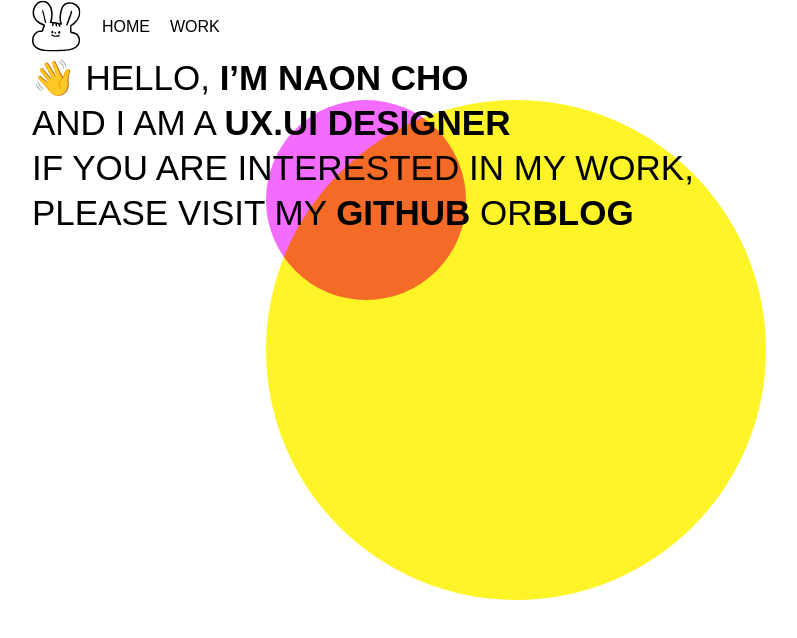
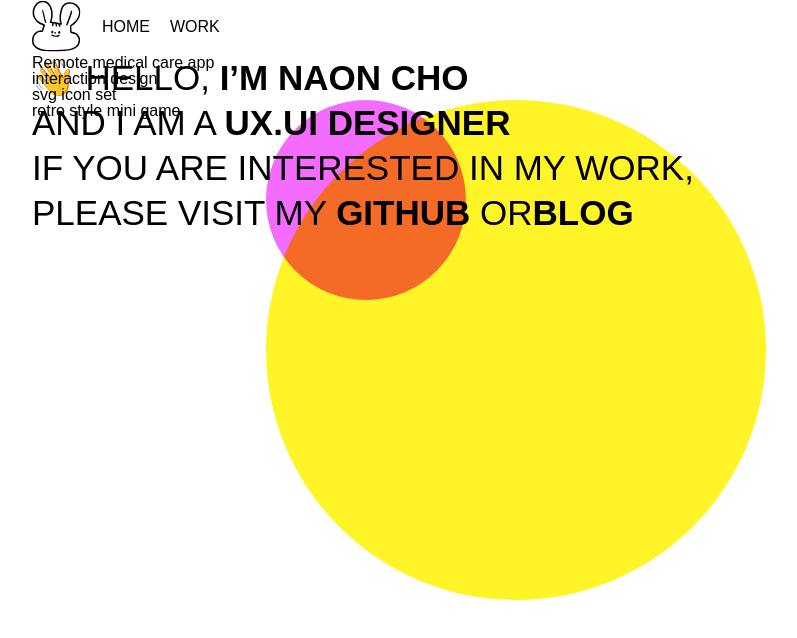
Before and after one commit to jonalong/nalong-homepage, a Next.js app: page / in a window 1280 px wide. Shown: the top 638 px of the page, without its empty margins (273-1070 px from the left). Built offline with nearby package versions, Linux system fonts and the light colour scheme; a web font is replaced by a local one.

Commit message:
페이지 스크롤 이벤트 적용

```diff
--- a/components/page.jsx
+++ b/components/page.jsx
@@ -3,7 +3,7 @@ import styles from '@/styles/components/page.module.scss';
 export default function Page(props)
 {
   return (
-    <div className={styles.page}>
+    <div className={styles.page} style={{...props.style}}>
       {props.children}
     </div>
   );
--- a/pages/index.jsx
+++ b/pages/index.jsx
@@ -1,4 +1,4 @@
-import { useEffect } from 'react';
+import { useEffect, useState } from 'react';
 
 import styles from '@/styles/pages/main.module.scss';
 
@@ -7,33 +7,68 @@ import Page from '@/components/page';
 import Home from '@/components/home';
 import Work from '@/components/work';
 
+const LIMIT_DELTA = 30;
+
 export default function MainPage()
 {
+  const pages = [<Home />, <Work />]
+
+  const [state, setState] = useState({
+    moving: false,
+    activePage: 0
+  });
+
   const handleScrollEvent = (e) =>
   {
-    console.log(e)
+    if (state.moving)
+    {
+      return;
     }
 
-  useEffect(() =>
+    if (Math.abs(e.deltaY) > LIMIT_DELTA)
     {
-    document.addEventListener('wheel', handleScrollEvent, false);
-
-    return () =>
+      if (e.deltaY < 0)
       {
-      document.removeEventListener('wheel', handleScrollEvent);
+        if (state.activePage === 0)
+        {
+          return;
         }
+        setState({
+          moving: true,
+          activePage: state.activePage - 1
         });
+        setTimeout(() => setState({
+          moving: false,
+          activePage: state.activePage - 1
+        }), styles.movingMs);
+      }
+      else
+      {
+        if (state.activePage === pages.length - 1)
+        {
+          return;
+        }
+        setState({
+          moving: true,
+          activePage: state.activePage + 1
+        });
+        setTimeout(() => setState({
+          moving: false,
+          activePage: state.activePage + 1
+        }), styles.movingMs);
+      }
+    }
+  }
 
   return (
     <main>
       <Circle />
-      <div className={styles.pages}>
-        <Page>
-          <Home />
+      <div className={styles.pages} onWheel={handleScrollEvent}>
+        {pages.map((page, i) =>
+          <Page key={i} style={{ top: (i - state.activePage) * styles.height }}>
+            {page}
           </Page>
-        <Page>
-          <Work />
-        </Page>
+        )}
       </div>
     </main>
   );
--- a/styles/components/page.module.scss
+++ b/styles/components/page.module.scss
@@ -1,5 +1,8 @@
 .page
 {
+  position: absolute;
   width: 100%;
   height: 100%;
+
+  transition: top ease 300ms;
 }
--- a/styles/pages/main.module.scss
+++ b/styles/pages/main.module.scss
@@ -1,6 +1,16 @@
+$height: 500;
+$movingMs: 300;
+
 .pages
 {
+  position: relative;
   width: 100%;
-  height: 500px;
+  height: $height + px;
   overflow: hidden;
 }
+
+:export
+{
+  height: $height;
+  movingMs: $movingMs;
+}
```
Lines whose indentation alone changed are shown as unchanged.
